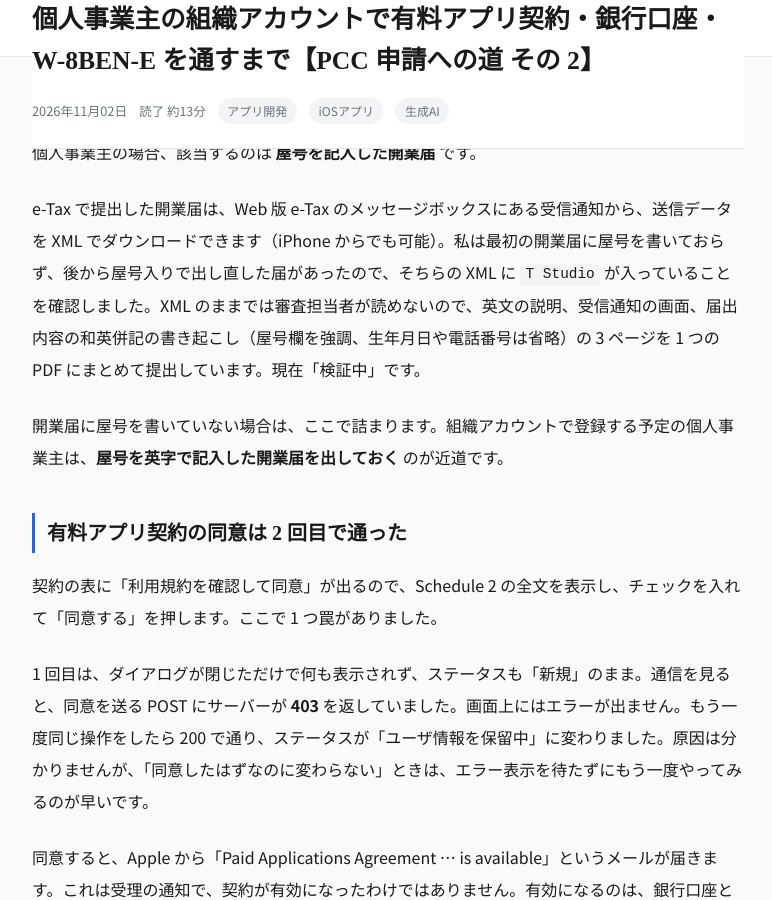
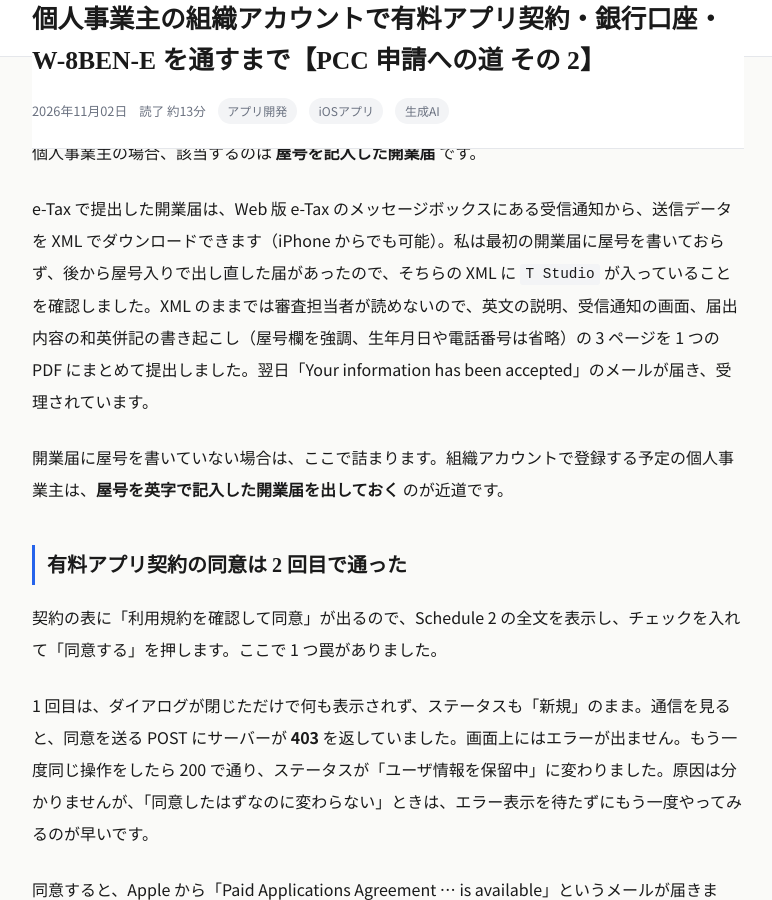
Before and after one commit to wat--/app-policies, a Jekyll site: the page built from _posts/2026-11-02-sole-proprietor-paid-apps-tax-forms.md, in a window 1280 px wide and 900 px high, scrolled down 2756 px. Shown: the whole window, without its empty margins (252-1024 px from the left). Built offline with Jekyll 4.4.1, drawn with Linux system fonts in a browser that asks for light colours; a script that is not in the unit is left out.

Commit message:
ブログ: 屋号入り開業届での 2 回目の審査が受理されたことを反映
Co-Authored-By: Claude Opus 5.5 <noreply@anthropic.com>

```diff
--- a/_posts/2026-11-02-sole-proprietor-paid-apps-tax-forms.md
+++ b/_posts/2026-11-02-sole-proprietor-paid-apps-tax-forms.md
@@ -51,7 +51,7 @@ App Store Connect の「ビジネス」画面で、次の順に進みました
 
 **追記（11 月 3 日）**: 有料アプリ契約・口座・納税フォームを出した翌日、同じコンプライアンス審査がもう一度求められました。今度のダイアログは「事業者登録または法人設立証明書をアップロード」と書かれていて、D-U-N-S のメールではなく公的な登録書類を求められているようでした。個人事業主の場合、該当するのは **屋号を記入した開業届** です。
 
-e-Tax で提出した開業届は、Web 版 e-Tax のメッセージボックスにある受信通知から、送信データを XML でダウンロードできます（iPhone からでも可能）。私は最初の開業届に屋号を書いておらず、後から屋号入りで出し直した届があったので、そちらの XML に `T Studio` が入っていることを確認しました。XML のままでは審査担当者が読めないので、英文の説明、受信通知の画面、届出内容の和英併記の書き起こし（屋号欄を強調、生年月日や電話番号は省略）の 3 ページを 1 つの PDF にまとめて提出しています。現在「検証中」です。
+e-Tax で提出した開業届は、Web 版 e-Tax のメッセージボックスにある受信通知から、送信データを XML でダウンロードできます（iPhone からでも可能）。私は最初の開業届に屋号を書いておらず、後から屋号入りで出し直した届があったので、そちらの XML に `T Studio` が入っていることを確認しました。XML のままでは審査担当者が読めないので、英文の説明、受信通知の画面、届出内容の和英併記の書き起こし（屋号欄を強調、生年月日や電話番号は省略）の 3 ページを 1 つの PDF にまとめて提出しました。翌日「Your information has been accepted」のメールが届き、受理されています。
 
 開業届に屋号を書いていない場合は、ここで詰まります。組織アカウントで登録する予定の個人事業主は、**屋号を英字で記入した開業届を出しておく** のが近道です。
 
```
